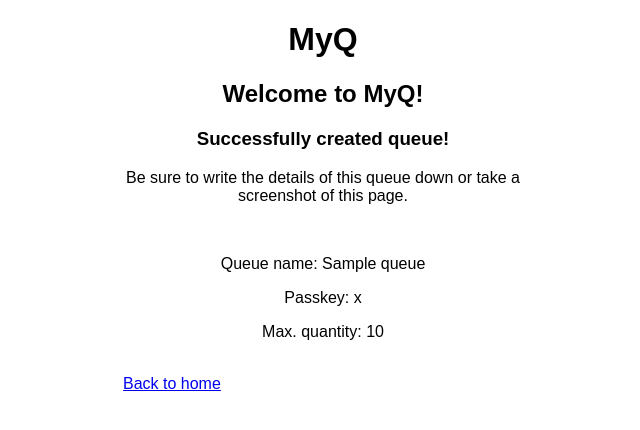
After one commit to psquared256/MyQ, a Flask app: template myq_app/home/templates/success.html in a window 1280 px wide. The commit adds this page. Shown: the top 430 px of the page, without its empty margins (317-957 px from the left). Run offline with Flask 2, Linux system fonts and the light colour scheme; the template is opened without the code that fills it: values that come from a table or form of the project are taken from there, others are empty; tables that the repository leaves empty hold one stand-in row (values such as "Sample post").

Commit message:
Added creation success screen

```diff
--- a/myq_app/__init__.py
+++ b/myq_app/__init__.py
@@ -8,6 +8,7 @@ def init_app():
     application = Flask(__name__, instance_relative_config=False)
 
     # Comment out ('config.Demo_Config') and comment in ('config.Config') to use the local database
+    # Comment out ('config.Config') and comment in ('config.Demo_Config') to use the online database
 
     # application.config.from_object('config.Config')
     application.config.from_object('config.Demo_Config')
--- a/myq_app/home/home_routes.py
+++ b/myq_app/home/home_routes.py
@@ -24,7 +24,7 @@ def index():
         try:
             db.session.add(new_queue)
             db.session.commit()
-            return redirect(url_for('home_bp.index'))
+            return render_template('success.html', queue=new_queue)
         except Exception as e:
             print(e)
             if 'UNIQUE' in str(e) or 'Duplicate' in str(e):
--- /dev/null
+++ b/myq_app/home/templates/success.html
@@ -0,0 +1,20 @@
+{% extends 'base.html' %}
+
+{% block head %}
+<title>MyQ</title>
+{% endblock %}
+
+{% block body %}
+<div class="content">
+    <h1>MyQ</h1>
+    <h2>Welcome to MyQ!</h2>
+    <h3>Successfully created queue!</h3>
+    <p>Be sure to write the details of this queue down or take a screenshot of this page.</p>
+    <br>
+    <p>Queue name: {{ queue.queue_name }}</p>
+    <p>Passkey: {{ queue.passkey }}</p>
+    <p>Max. quantity: {{ queue.max_quantity }}</p>
+    <br>
+    <a href="/">Back to home</a>
+</div>
+{% endblock %}
--- a/myq_app/queue/templates/queue_admin.html
+++ b/myq_app/queue/templates/queue_admin.html
@@ -38,6 +38,7 @@
             <td><a href="/queue_admin/{{queue.id}}/delete"> Delete Queue</a></td>
         </tr>
     </table>
+    <p>Max. quantity: {{ queue.max_quantity }}</p>
     <br>
     <a href="/">Back to home</a>
 </div>
```
